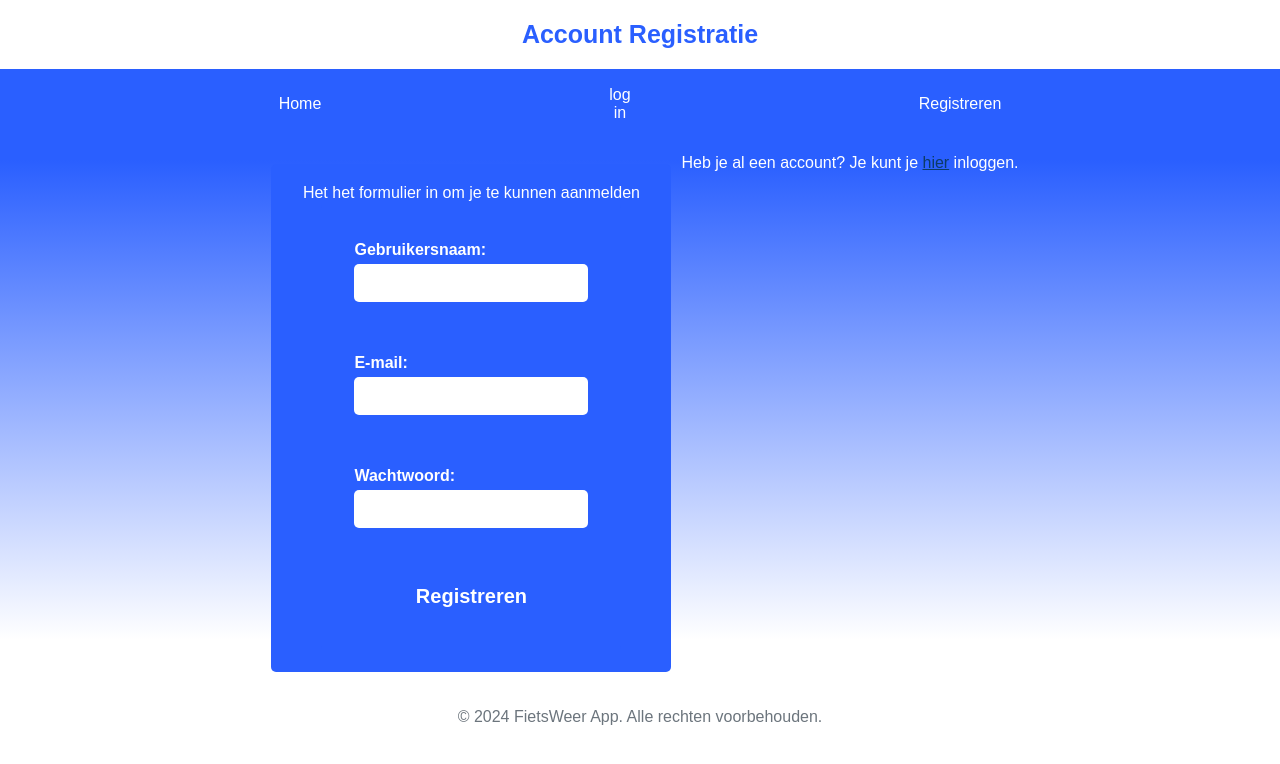
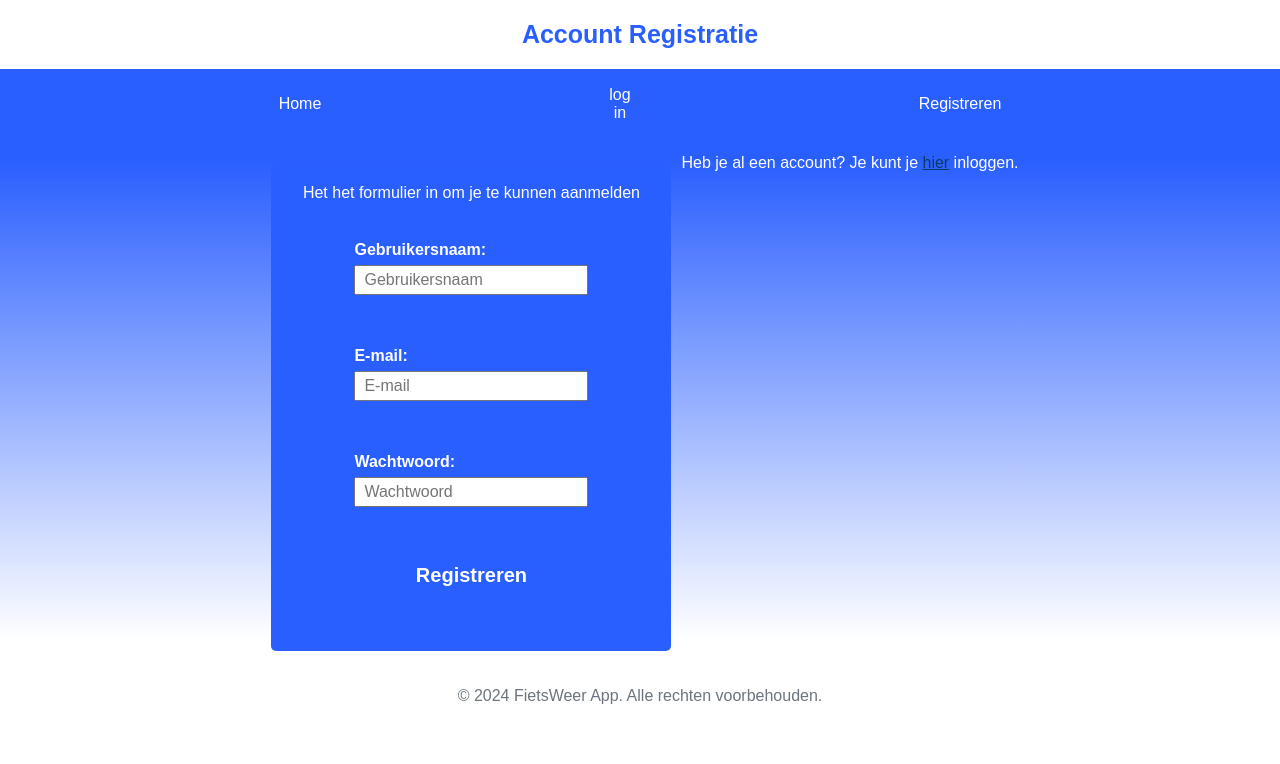
Before and after one commit to sachawindmeijer/fietsweerapp, a React (Vite) app: page /registreren in a window 1280 px wide. Shown: the top 764 px of the page. Built offline with nearby package versions, Linux system fonts and the light colour scheme; no server answers; a web font is replaced by a local one.

Commit message:
input component aangepast

```diff
--- a/src/components/inputField/InlogField.jsx
+++ /dev/null
@@ -1,14 +0,0 @@
-function InlogField({type, id, register, placeholder}) {
-    return (
-        <input
-            type={type}
-            id={id}
-            placeholder={placeholder}
-            {...register}
-
-        />
-    )
-}
-
-
-export default InlogField;
--- /dev/null
+++ b/src/components/inputField/InputField.jsx
@@ -0,0 +1,18 @@
+function InputField({type, id, name, placeholder, value, onChange, onKeyUp, register}) {
+    return (
+        <input
+            type={type}
+            id={id}               // Ensure the input field has an id
+            name={name}           // Ensure the input field has a name
+            placeholder={placeholder}
+            value={value}
+            onChange={onChange}
+            onKeyUp={onKeyUp}
+            {...register && register} // if you're using react-hook-form
+
+        />
+    );
+}
+
+
+export default InputField;
--- a/src/components/savecities/SaveLocation.jsx
+++ b/src/components/savelocation/SaveLocation.jsx
@@ -1,8 +1,10 @@
 import React, {useState, useEffect, useContext} from "react";
 import {LocationContext} from "../../context/LocationContext.jsx";
-import "./SaveCities.css"
+import "./SaveLocation.css"
 import Button from "../button/Button.jsx";
 import {fetchWeather} from "../weather/weather.jsx";
+import InputField from "../inputField/InputField.jsx";
+
 
 function SaveLocation() {
     const [locationList, setLocationList] = useContext(LocationContext);
@@ -77,7 +79,7 @@ function SaveLocation() {
             <p>Opgeslagen locaties: (max 3)</p>
             <form onSubmit={handleSubmit} className="input-button-container">
                 <div>
-                    <input
+                    <InputField
                         type="text"
                         value={location}
                         onChange={(e) => setLocation(e.target.value)}
@@ -98,13 +100,12 @@ function SaveLocation() {
                 {locationList.map(({ id, location }) => (
                     <article key={id} className="location-card">
                         <p className="location-name">{location}</p>
-                        <button
+                        <Button
                             type="button"
                             onClick={() => deleteLocation(id)}
                             className="delete-button"
-                        >
-                            Verwijder de locatie
-                        </button>
+                            text="Verwijder de locatie"
+                        />
                     </article>
                 ))}
             </section>
--- a/src/components/search/Search.jsx
+++ b/src/components/search/Search.jsx
@@ -2,6 +2,7 @@ import React, {useState} from 'react';
 
 import "./Search.css"
 import Button from "../button/Button.jsx";
+import InputField from "../inputField/InputField.jsx";
 
 function SearchBar({setLocationHandler}) {
     const [query, setQuery] = useState('');
@@ -20,14 +21,13 @@ function SearchBar({setLocationHandler}) {
 
     return (
         <span className="searchbar">
-      <input
+  <InputField
       type="text"
       name="search"
+      placeholder="Zoek een locatie in Nederland"
       value={query}
       onChange={(e) => setQuery(e.target.value)}
       onKeyUp={keyPressCheck}
-          placeholder="Zoek een locatie in Nederland"
-          className="searchbar-entry"
   />
 
       <Button
--- a/src/pages/home/Home.jsx
+++ b/src/pages/home/Home.jsx
@@ -6,7 +6,7 @@ import kelvinToCelcius from "../../helpers/kelvinToCelsius";
 import iconWeather from "../../helpers/iconWeather.jsx";
 import windDirection from "../../helpers/windDirection";
 import windSpeed from "../../helpers/windSpeed";
-import SavedLocationList from "../../components/savedcitieslist/SavedLocationList.jsx";
+
 import HeaderWeather from "../../components/header/headerWeather.jsx";
 import NavBar from "../../components/navBar/NavBar";
 import Search from "../../components/search/Search.jsx";
@@ -15,6 +15,7 @@ import Footer from "../../components/footer/Footer.jsx";
 import {Link, useNavigate} from 'react-router-dom';
 import Button from "../../components/button/Button.jsx";
 import {fetchWeather} from "../../components/weather/weather.jsx";
+import SavedLocationList from "../../components/savedlocationlist/SaveLocationList.jsx";
 
 
 
--- a/src/pages/profile/Profile.jsx
+++ b/src/pages/profile/Profile.jsx
@@ -2,7 +2,7 @@ import React from "react";
 import './Profile.css'
 import HeaderWeather from "../../components/header/headerWeather.jsx";
 import NavBar from "../../components/navbar/NavBar.jsx";
-import SaveCities from "../../components/savecities/SaveLocation.jsx";
+import SaveLocation from "../../components/savelocation/SaveLocation.jsx";
 import Preferences from "../../components/preferences/Preferences.jsx";
 import Footer from "../../components/footer/Footer.jsx";
 
@@ -18,7 +18,7 @@ function Profile() {
 
                         <div className="city-and-preferences-container">
                             <section className="saved-cities-container">
-                                <SaveCities/>
+                                <SaveLocation/>
                             </section>
                             <section className="preferences-container">
                                 <Preferences/>
--- a/src/pages/register/Register.jsx
+++ b/src/pages/register/Register.jsx
@@ -8,6 +8,7 @@ import {ErrorMessage} from "@hookform/error-message";
 import "./Register.css";
 import Button from "../../components/button/Button.jsx";
 import Footer from "../../components/footer/Footer.jsx";
+import InputField from "../../components/inputField/InputField.jsx";
 
 
 function Register() {
@@ -70,13 +71,14 @@ function Register() {
                             <form onSubmit={handleSubmit(onSubmit)} className="form">
                                 <label htmlFor="username-field" className="input-container">
                                     Gebruikersnaam:
-                                    <input
+                                    <InputField
                                         type="text"
                                         id="username-field"
-                                        {...register("username", {
+                                        name="username"
+                                        placeholder="Gebruikersnaam"
+                                        register={register("username", {
                                             required: "Dit moet ingevuld zijn",
                                         })}
-                                        className="input-field"
                                     />
                                     <ErrorMessage
                                         errors={errors}
@@ -87,15 +89,17 @@ function Register() {
 
                                 <label htmlFor="email-field" className="input-container">
                                     E-mail:
-                                    <input
+                                    <InputField
                                         type="text"
                                         id="email-field"
-                                        {...register("email", {
+                                        name="email"
+                                        placeholder="E-mail"
+                                        register={register("email", {
                                             required: "Dit moet ingevuld zijn",
                                             pattern: {
                                                 value: /^(.+)@(.+)$/,
-                                                message: "er mist nog een @"
-                                            }
+                                                message: "Er mist nog een @",
+                                            },
                                         })}
                                         className="input-field"
                                     />
@@ -108,15 +112,17 @@ function Register() {
 
                                 <label htmlFor="password-field" className="input-container">
                                     Wachtwoord:
-                                    <input
+                                    <InputField
                                         type="password"
                                         id="password-field"
-                                        {...register("password", {
+                                        name="password"
+                                        placeholder="Wachtwoord"
+                                        register={register("password", {
                                             required: "Dit moet ingevuld zijn",
                                             minLength: {
                                                 value: 6,
-                                                message: "Het wachtwoord is te kort"
-                                            }
+                                                message: "Het wachtwoord is te kort",
+                                            },
                                         })}
                                         className="input-field"
                                     />
```
Also changed, not shown: src/components/preferences/Preferences.jsx (+23 -5 lines), src/pages/signin/SignIn.jsx (+5 -3 lines), src/components/savedlocationlist/SaveLocationList.jsx (line endings or trailing spaces), src/components/savelocation/SaveLocation.css (renamed from src/components/savecities/SaveCities.css). Lines whose indentation alone changed are shown as unchanged.
